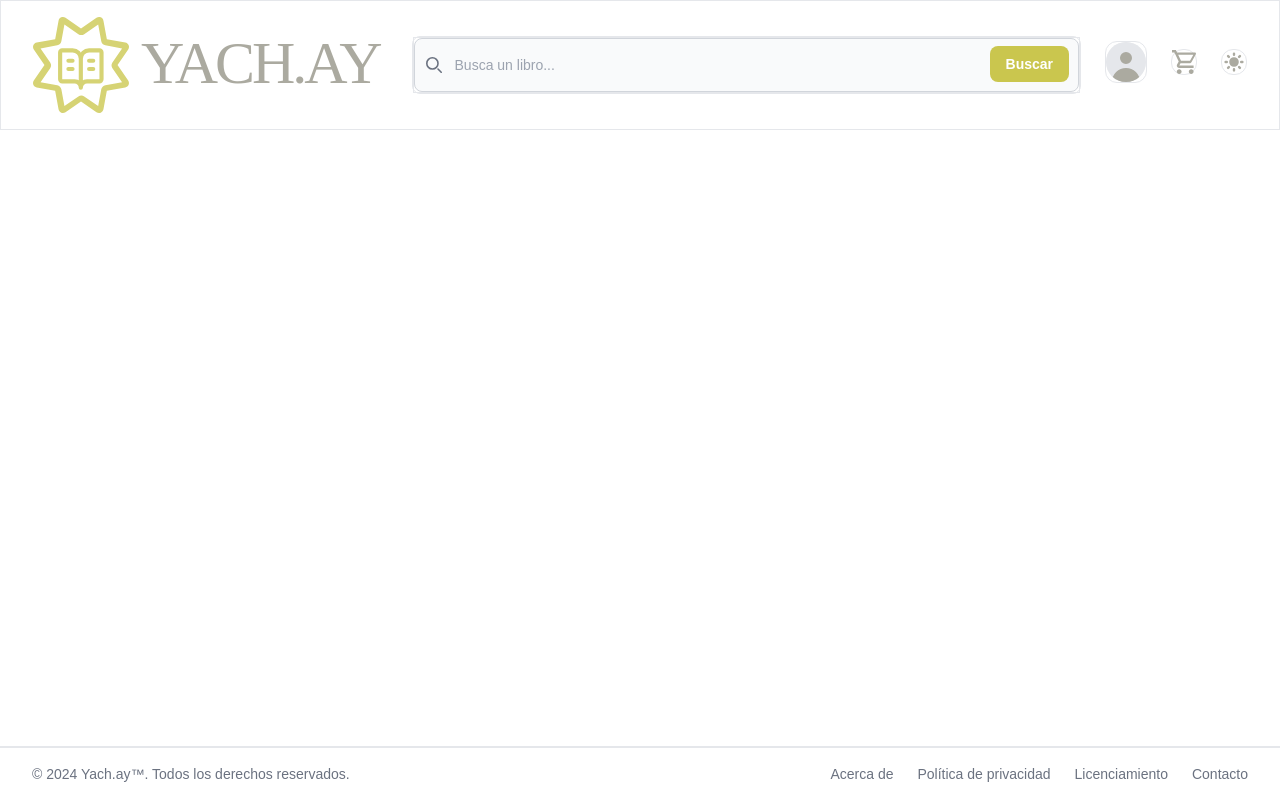
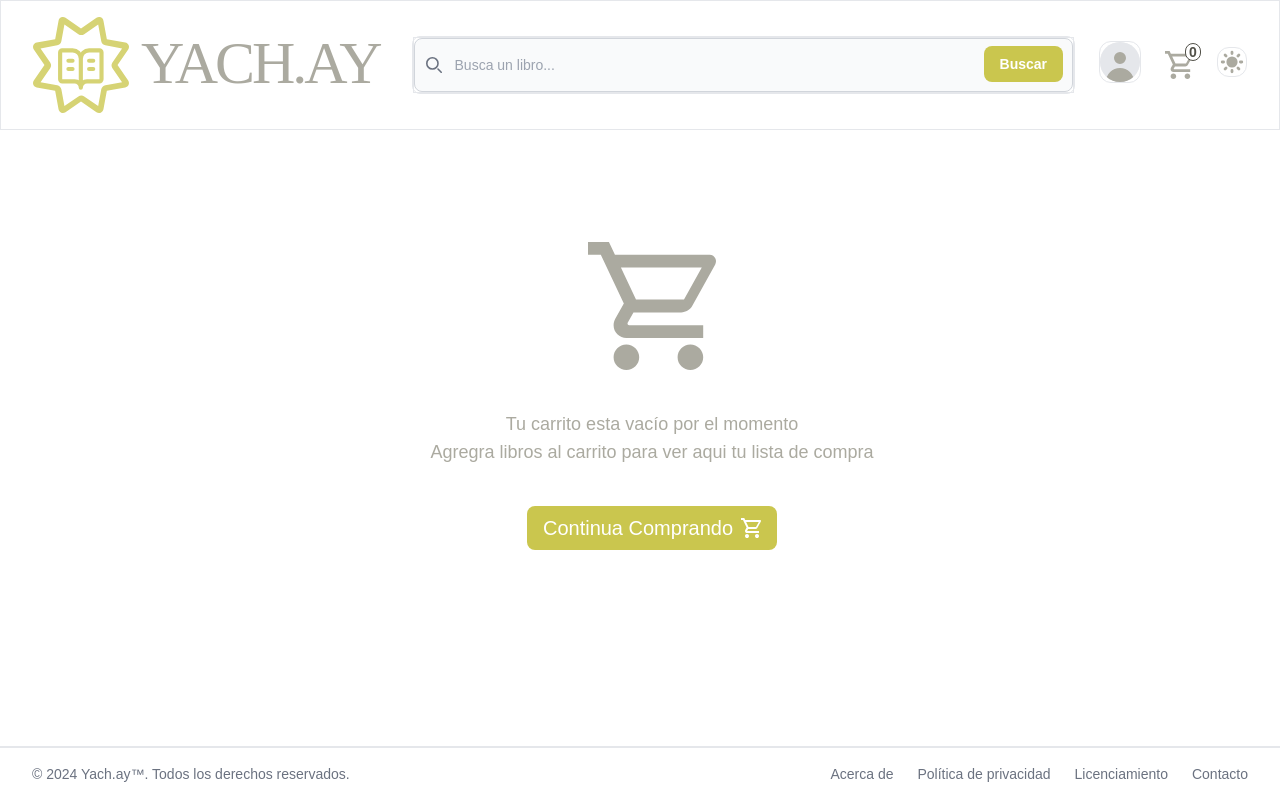
Before and after one commit to Ajecs/yach.ay, a React (Create React App) app: page /cart in a window 1280 px wide. Built offline with nearby package versions, Linux system fonts and the light colour scheme.

Commit message:
Cart list UI * Cart empty or list condition * Cart list example (sample list of objects)   - Iteration * Check out dialog form UI + Improve header nav items styles + CartIcon component

```diff
--- a/src/components/Elements/BtDarkMode.js
+++ b/src/components/Elements/BtDarkMode.js
@@ -4,12 +4,12 @@ export const BtDarkMode = ({ darkMode, setDarkMode }) => {
       onClick={() => setDarkMode(!darkMode)}
       id='theme-toggle'
       type='button'
-      className='border dark:border-0 rounded-xl text-secondary dark:text-secondary-light hover:bg-gray-100 dark:hover:bg-gray-700 focus:outline-none focus:ring-4 focus:ring-gray-200 dark:focus:ring-gray-700 text-sm '
+      className='border dark:border-0 rounded-xl hover:bg-gray-100 dark:hover:bg-gray-700 focus:outline-none focus:ring-4 focus:ring-gray-200 dark:focus:ring-gray-700 text-sm '
     >
       {darkMode ? (
         <svg
           id='theme-toggle-dark-icon'
-          className=' size-6'
+          className=' size-7'
           fill='currentColor'
           viewBox='0 0 20 20'
           xmlns='http://www.w3.org/2000/svg'
@@ -19,7 +19,7 @@ export const BtDarkMode = ({ darkMode, setDarkMode }) => {
       ) : (
         <svg
           id='theme-toggle-light-icon'
-          className='size-6'
+          className='size-7'
           fill='currentColor'
           viewBox='0 0 20 20'
           xmlns='http://www.w3.org/2000/svg'
--- /dev/null
+++ b/src/components/Elements/CartIcon.js
@@ -0,0 +1,25 @@
+export const CartIcon = () => {
+  return (
+    <div>
+      <svg
+      className="size-full"
+        width='20'
+        height='20'
+        viewBox='0 0 20 20'
+        xmlns='http://www.w3.org/2000/svg'
+      >
+        <g clip-path='url(#clip0_12_2)'>
+          <path
+            d='M16 16C16.5304 16 17.0391 16.2107 17.4142 16.5858C17.7893 16.9609 18 17.4696 18 18C18 18.5304 17.7893 19.0391 17.4142 19.4142C17.0391 19.7893 16.5304 20 16 20C15.4696 20 14.9609 19.7893 14.5858 19.4142C14.2107 19.0391 14 18.5304 14 18C14 16.89 14.89 16 16 16ZM0 0H3.27L4.21 2H19C19.2652 2 19.5196 2.10536 19.7071 2.29289C19.8946 2.48043 20 2.73478 20 3C20 3.17 19.95 3.34 19.88 3.5L16.3 9.97C15.96 10.58 15.3 11 14.55 11H7.1L6.2 12.63L6.17 12.75C6.17 12.8163 6.19634 12.8799 6.24322 12.9268C6.29011 12.9737 6.3537 13 6.42 13H18V15H6C5.46957 15 4.96086 14.7893 4.58579 14.4142C4.21071 14.0391 4 13.5304 4 13C4 12.65 4.09 12.32 4.24 12.04L5.6 9.59L2 2H0V0ZM6 16C6.53043 16 7.03914 16.2107 7.41421 16.5858C7.78929 16.9609 8 17.4696 8 18C8 18.5304 7.78929 19.0391 7.41421 19.4142C7.03914 19.7893 6.53043 20 6 20C5.46957 20 4.96086 19.7893 4.58579 19.4142C4.21071 19.0391 4 18.5304 4 18C4 16.89 4.89 16 6 16ZM15 9L17.78 4H5.14L7.5 9H15Z'
+            fill='currentColor'
+          />
+        </g>
+        <defs>
+          <clipPath id='clip0_12_2'>
+            <rect width='20' height='20' />
+          </clipPath>
+        </defs>
+      </svg>
+    </div>
+  )
+}
--- a/src/components/Layouts/Header.js
+++ b/src/components/Layouts/Header.js
@@ -1,4 +1,3 @@
-import CartIcon from '../../assets/images/cart-icon.svg'
 import Logo from '../../assets/images/yachay-logo.svg'
 import { NavLink } from 'react-router-dom'
 import { Search } from '../Sections/Search'
@@ -6,6 +5,7 @@ import { BtDarkMode } from '../Elements/BtDarkMode'
 import { useEffect, useState } from 'react'
 import { DropdownLoggedIn, DropdownLoggedOut } from '../../components'
 import { Avatar } from '../Elements/Avatar'
+import { CartIcon } from '../Elements/CartIcon'
 
 export const Header = () => {
   const token = JSON.parse(sessionStorage.getItem('token'))
@@ -42,7 +42,7 @@ export const Header = () => {
           </NavLink>
           {/* Menu */}
           <div className='md:max-w-4xl md:grow'>
-            <ul className='flex items-center font-medium rounded-lg md:border-0 md:ms-8 gap-x-3 md:gap-x-6 rtl:space-x-reverse md:flex-row md:mt-0 md:text-xl  '>
+            <ul className='flex items-center font-medium h-full text-secondary dark:text-secondary-light rounded-lg md:ms-8 gap-x-4 md:gap-x-6 rtl:space-x-reverse md:flex-row md:mt-0 md:text-xl  '>
               <li className='grow border dark:border-0 rounded-lg'>
                 <button
                   onClick={() => setShowSearchBar(!showSearchBar)}
@@ -68,14 +68,11 @@ export const Header = () => {
                     <DropdownLoggedOut setShowDropdown={setShowDropdown} />
                   ))}
               </li>
-              <li className='content-center'>
-                <button className='border dark:border-0 rounded-xl text-secondary-light hover:bg-gray-100 dark:hover:bg-gray-700 focus:outline-none focus:ring-4 focus:ring-gray-200 dark:focus:ring-gray-700 text-sm'>
-                  <img
-                    className='dark:invert block size-6'
-                    src={CartIcon}
-                    alt='Cart icon'
-                  />
-                </button>
+              <li className='relative content-center'>
+                <span className='absolute -top-2 -right-2 text-xs md:text-sm font-bold bg-white dark:bg-secondary-dark text-secondary-dark dark:text-white border border-secondary-dark rounded-full w-4 h-4 md:h-[18px] flex items-center justify-center'>0</span>
+                <NavLink to='cart' className=' flex dark:border-0 rounded-xl size-6 md:size-7 hover:bg-gray-100 dark:hover:bg-gray-700 focus:outline-none focus:ring-4 focus:ring-gray-200 dark:focus:ring-gray-700 text-sm'>
+                  <CartIcon />
+                </NavLink>
               </li>
               <li className='content-center'>
                 <BtDarkMode darkMode={darkMode} setDarkMode={setDarkMode} />
--- /dev/null
+++ b/src/pages/Cart/CartCard.js
@@ -0,0 +1,28 @@
+import { Link } from 'react-router-dom'
+
+export const CartCard = ({ product }) => {
+  return (
+    <div className='flex items-center lg:text-xl' key={product.id}>
+      <Link to={`/products/${product.id}`}>
+        <img className='size-32' src={product.poster} alt={product.name} />
+      </Link>
+      <div className='grow flex  items-center'>
+        <div className='flex flex-col ms-6 me-4 w-40 md:w-40 lg:w-64'>
+          <Link to={`/products/${product.id}`} className='font-bold'>
+            {product.name}
+          </Link>
+          <p>${product.price}</p>
+        </div>
+        <div className=' flex flex-col md:flex-row md:grow md:justify-around'>
+          <p className='font-bold mb-2 md:mb-4'>Cantidad: {product.quantity}</p>
+          <Link
+            to='checkout'
+            className='text-red-500 font-medium md:mb-3 py-2 px-4 border border-red-500 hover:bg-red-500  hover:text-white rounded-lg transition-colors duration-300'
+          >
+            Quitar
+          </Link>
+        </div>
+      </div>
+    </div>
+  )
+}
--- a/src/pages/Cart/CartEmpty.js
+++ b/src/pages/Cart/CartEmpty.js
@@ -0,0 +1,23 @@
+import { Link } from 'react-router-dom'
+import Cart from '../../assets/images/cart-icon.svg'
+import { CartIcon } from '../../components/Elements/CartIcon'
+
+export const CartEmpty = () => {
+  return (
+    <div className='text-lg text-secondary md:w-3/4 mx-auto my-16 p-8 flex flex-col items-center gap-10 dark:text-white'>
+      <div className='size-32'>
+        <CartIcon />
+      </div>
+      <div className='w-3/4 md:w-fit text-center'>
+        <p>Tu carrito esta vacío por el momento</p>
+        <p>Agregra libros al carrito para ver aqui tu lista de compra</p>
+      </div>
+      <Link
+        className='flex items-center gap-x-2 text-xl bg-primary-dark hover:bg-primary-darker text-white px-4 py-2 font-medium rounded-lg'
+        to='/products'
+      >
+        Continua Comprando <CartIcon className='' />
+      </Link>
+    </div>
+  )
+}
--- a/src/pages/Cart/CartList.js
+++ b/src/pages/Cart/CartList.js
@@ -0,0 +1,46 @@
+import { useState } from "react"
+import { CartCard } from "../Cart/CartCard"
+import { CheckoutDialog } from "../Cart/CheckoutDialog"
+
+export const CartList = () => {
+  const [showDialog, setShowDialog] = useState(false)
+
+  const cartList = [
+    {
+      id: 1,
+      name: 'React desde cero',
+      price: 20,
+      quantity: 2,
+      poster:
+        'https://images.unsplash.com/photo-1613490900233-141c5560d75d?ixlib=rb-1.2.1&ixid=MnwxMjA3fDB8MHxwaG90by1wYWdlfHx8fGVufDB8fHx8&auto=format&fit=crop&w=650&q=40'
+    },
+    {
+      id: 2,
+      name: 'Node.js desde cero',
+      price: 30,
+      quantity: 1,
+      poster:
+        'https://images.unsplash.com/photo-1522542550221-31fd19575a2d?ixlib=rb-1.2.1&ixid=MnwxMjA3fDB8MHxwaG90by1wYWdlfHx8fGVufDB8fHx8&auto=format&fit=crop&w=650&q=40'
+    }
+  ]
+
+  return (
+    <section className='md:w-[90%] my-8 mx-auto p-4 flex flex-col'>
+      <h1 className='mb-12'>Lista del carrito(2)</h1>
+      <section className='flex flex-col gap-6 mb-8'>
+        {cartList.map((product) => (
+          <CartCard key={product.id} product={product} />
+        ))}
+      </section>
+      <div className='border-b-2 py-4 md:px-8 mb-4'>
+        <p className='font-bold'>
+          Total: <span>$200</span>
+        </p>
+      </div>
+      <button onClick={() => setShowDialog(true)} className='self-end me-4 flex items-center gap-x-2 bg-primary-dark hover:bg-primary-darker text-white text-sm px-4 py-2 font-medium md:text-xl md:px-6 md:py-4 rounded-lg'>
+        Realizar pedido <span className='bi bi-arrow-right mt-1'></span>
+      </button>
+      {showDialog && <CheckoutDialog setShowDialog={setShowDialog}/>}
+    </section>
+  )
+}
--- a/src/pages/Cart/CartPage.js
+++ b/src/pages/Cart/CartPage.js
@@ -0,0 +1,9 @@
+import { CartEmpty } from "./CartEmpty"
+import { CartList } from "./CartList"
+
+export const CartPage = () => {
+  const cartListLenght = 0
+  return <main className=" size-full mx-auto py-4">
+    {cartListLenght > 0 ? <CartList /> : <CartEmpty />}
+  </main>
+}
--- a/src/routes/AllRoutes.js
+++ b/src/routes/AllRoutes.js
@@ -1,16 +1,17 @@
 import { Route, Routes } from 'react-router-dom'
-import { HomePage, Login, ProductDetail, Register } from '../pages'
+import { CartPage, HomePage, Login, ProductDetail, Register } from '../pages'
 import { ProductsList } from '../pages/Products/ProductsList'
 
 export const AllRoutes = () => {
   return (
-    <div className='flex flex-col  px-4 md:pl-10 dark:text-white dark:bg-dark grow transition-colors duration-300'>
+    <div className='flex flex-col px-4 md:pl-10 dark:text-white dark:bg-dark grow transition-colors duration-300'>
       <Routes>
         <Route path='/' element={<HomePage />} />
         <Route path='products' element={<ProductsList />} />
         <Route path='products/:id' element={<ProductDetail />} />
         <Route path='register' element={<Register />} />
         <Route path='login' element={<Login />} />
+        <Route path='cart' element={<CartPage />} />
       </Routes>
     </div>
   )
```
Also changed, not shown: src/pages/Cart/CheckoutDialog.js (+103 -0 lines), src/assets/images/cart-icon.svg, src/pages/Cart/CartCard..js (deleted).
